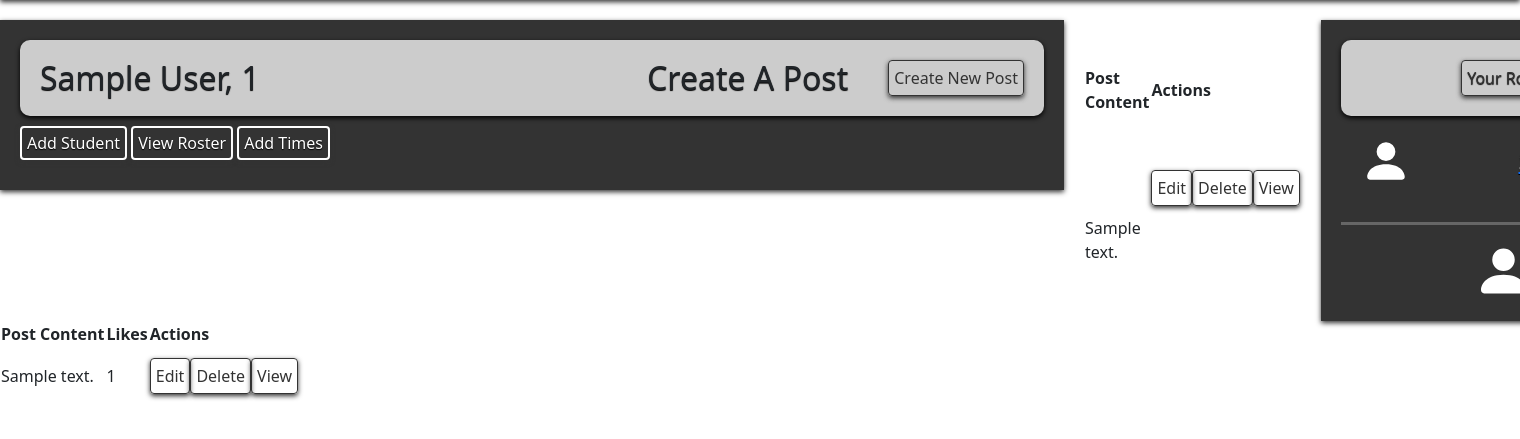
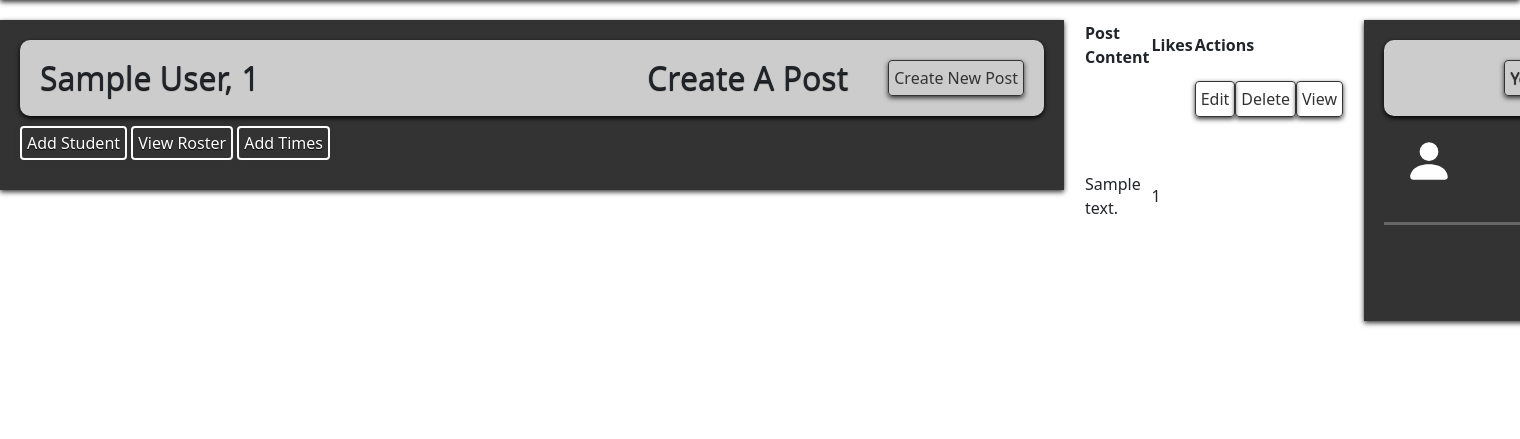
Before and after one commit to Schneider-Alex/OnTrack, a Flask app: template flask_app/templates/dashboard.html in a window 1520 px wide; the page is wider, and only the part inside the window is pictured. Shown: the part 76-515 px from the top of that part. Run offline with Flask 2, Linux system fonts and the light colour scheme; the visitor is signed in with stand-in values (Sample User, id 1); tables that the repository leaves empty or names only in its code hold one stand-in row (values such as "Sample post"); the template is opened without the code that fills it: most values are stand-ins (such as "Sample title", 1, 10 or a date in 2020).

Commit message:
removed time-post association in DB and Backend
also fixed like count by changing SQL query.

```diff
--- a/flask_app/templates/create_post.html
+++ b/flask_app/templates/create_post.html
@@ -11,10 +11,6 @@ class="col dashboard-style"
 <label
     >Content:
     <input type="text" name="content" required/>
-</label>
-<label
-    >Time:(This is a place holder for now, will update with select box for times when Ryan has created them)
-    <input type="text" name="time_id" value="1" required/>
 </label>
 <input type="hidden" name="coach_id" value="{{session['coach_id']}}">
 <input type="submit" value="Create Post" />
--- a/flask_app/templates/dashboard.html
+++ b/flask_app/templates/dashboard.html
@@ -39,28 +39,29 @@
     <!-- displaying the posts -->
     {%if coach_posts%}
         <table>
-            <tr>
+            <thead>
                 <th>Post Content</th>
+                <th>Likes</th>
                 <th>Actions</th>
-            </tr>
+            </thead>
         <!-- this is for every post in for the coaches -->
         {%for post in coach_posts%}
             <tr>
                 <td>{{post.content}}</td>
+                <td>{{post.like_count}}</td>
                 {%if session.coach%}
                 <td class="btn-container">
-                            <form action="/post/{{post.id}}/edit_page" method=post><button class="btn btn1" type="submit">Edit</button></form>
-                            <form action="/post/{{post.id}}/delete" method=post><button class="btn btn1" type="submit">Delete</button></form>
-                            <form action="/post/{{post.id}}/comment" method=post><button class="btn btn1" type="submit">View</button></form>
+                    <form action="/post/{{post.id}}/edit_page"><button class="btn btn1" type="submit">Edit</button></form>
+                    <form action="/post/{{post.id}}/delete"><button class="btn btn1" type="submit">Delete</button></form>
+                    <form action="/post/{{post.id}}/comment"><button class="btn btn1" type="submit">View</button></form>
                 </td>
                 {%endif%}
                 {%if session.athlete%}
                 <td class="btn-container">
-                            <form action="/post/{{post.id}}/comment" method=post><button class="btn btn1" type="submit">Comment</button></form>
+                    <a href="/post/{{post.id}}/comment"><button class="btn btn1" type="submit">Comment</button></a>
                     <form action=/post/{{post.id}}/like method=post><button class="btn btn1" type="submit">Like</button></form>
                 </td>
                 {%endif%}
-
             </tr>
         {%endfor%}
             </table>
@@ -100,35 +101,7 @@
     </div>
 </div>
 
-{%if coach_posts%}
-<table>
-    <thead>
-        <th>Post Content</th>
-        <th>Likes</th>
-        <th>Actions</th>
-    </thead>
-<!-- this is for every post in for the coaches -->
-{%for post in coach_posts%}
-    <tr>
-        <td>{{post.content}}</td>
-        <td>{{post.like_count}}</td>
-        {%if session.coach%}
-        <td class="btn-container">
-            <form action="/post/{{post.id}}/edit_page"><button class="btn btn1" type="submit">Edit</button></form>
-            <form action="/post/{{post.id}}/delete"><button class="btn btn1" type="submit">Delete</button></form>
-            <form action="/post/{{post.id}}/comment"><button class="btn btn1" type="submit">View</button></form>
-        </td>
-        {%endif%}
-        {%if session.athlete%}
-        <td class="btn-container">
-            <a href="/post/{{post.id}}/comment"><button class="btn btn1" type="submit">Comment</button></a>
-            <form action=/post/{{post.id}}/like method=post><button class="btn btn1" type="submit">Like</button></form>
-        </td>
-        {%endif%}
-    </tr>
-{%endfor%}
-</table>
-{%endif%}
+
 <div>
 <!-- {%if roster%}
 {%for athlete in roster%}
```
Also changed, not shown: flask_app/models/post.py (+3 -22 lines). Lines whose indentation alone changed are shown as unchanged.
